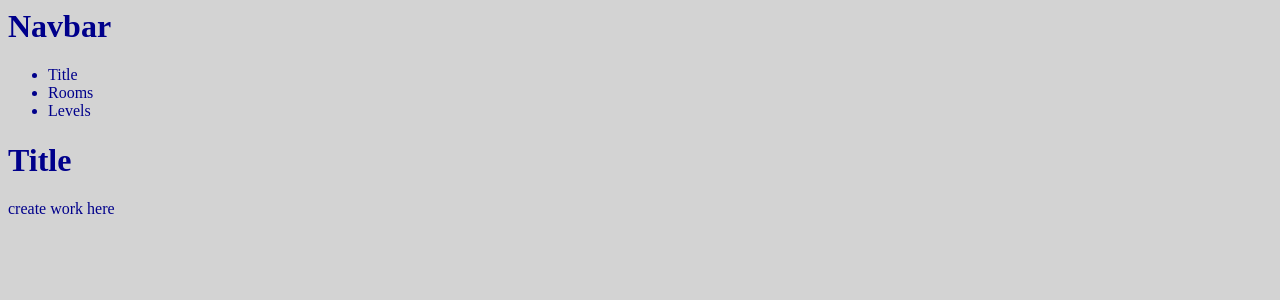
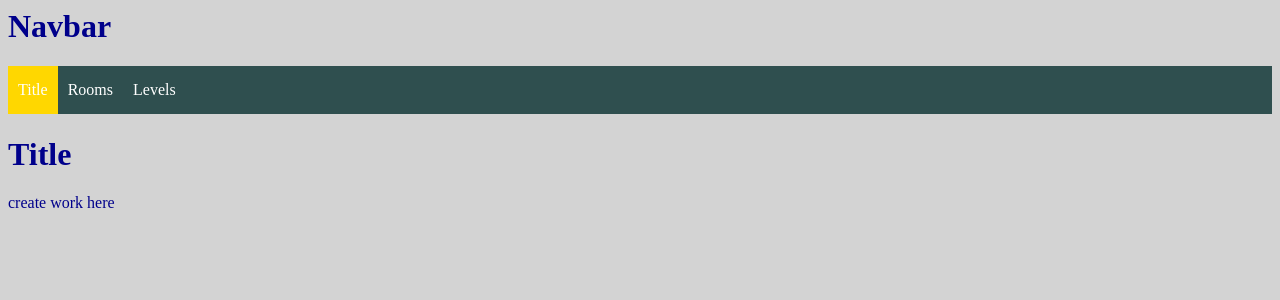
Before and after one commit to LeoKnox/dungeon_flask, a Flask app: page / in a window 1280 px wide. Shown: the top 300 px of the page. Run offline with Flask 2, Linux system fonts and the light colour scheme.

Commit message:
Add files via upload

```diff
--- a/application/routes.py
+++ b/application/routes.py
@@ -3,5 +3,6 @@ from flask import render_template
 
 @app.route("/")
 @app.route("/index")
+@app.route("/title")
 def index():
-    return render_template("index.html")
+    return render_template("index.html", title="active")
--- a/application/routes_dungeon.py
+++ b/application/routes_dungeon.py
@@ -6,4 +6,8 @@ room = {"room_name":"Entry", "room_floor":"stone1","length":5,"width":5}
 @app.route('/rooms')
 def rooms():
     print (room)
-    return render_template("rooms.html")
+    return render_template("rooms.html", rooms="active")
+
+@app.route('/levels')
+def levels():
+    return render_template("levels.html", levels="active")
--- a/application/static/css/layout.css
+++ b/application/static/css/layout.css
@@ -2,3 +2,31 @@ body {
     color: darkblue;
     background-color: lightgray;
 }
+
+ul {
+    list-style-type: none;
+    margin: 0;
+    padding: 0;
+    overflow: hidden;
+    background-color: darkslategray;
+}
+
+li {
+    float: left;
+}
+
+li a {
+    display: block;
+    color: white;
+    text-align: center;
+    padding: 15px 10px;
+    text-decoration: none;
+}
+
+li a:hover:not(.active) {
+    background-color: darkgoldenrod;
+}
+
+.active {
+    background-color: gold;
+}
--- a/application/templates/includes/nav.html
+++ b/application/templates/includes/nav.html
@@ -1,6 +1,6 @@
 <h1>Navbar</h1>
 <ul>
-    <li class="{{ title }}">Title</li>
-    <li class="{{ rooms }}">Rooms</li>
-    <li class="{{ levels }}">Levels</li>
+    <li class="{{ title }}"><a href="{{ url_for('index')}}">Title</a></li>
+    <li class="{{ rooms }}"><a href="{{ url_for('rooms')}}">Rooms</a></li>
+    <li class="{{ levels }}"><a href="{{ url_for('levels')}}">Levels</a></li>
 </ul>
```
